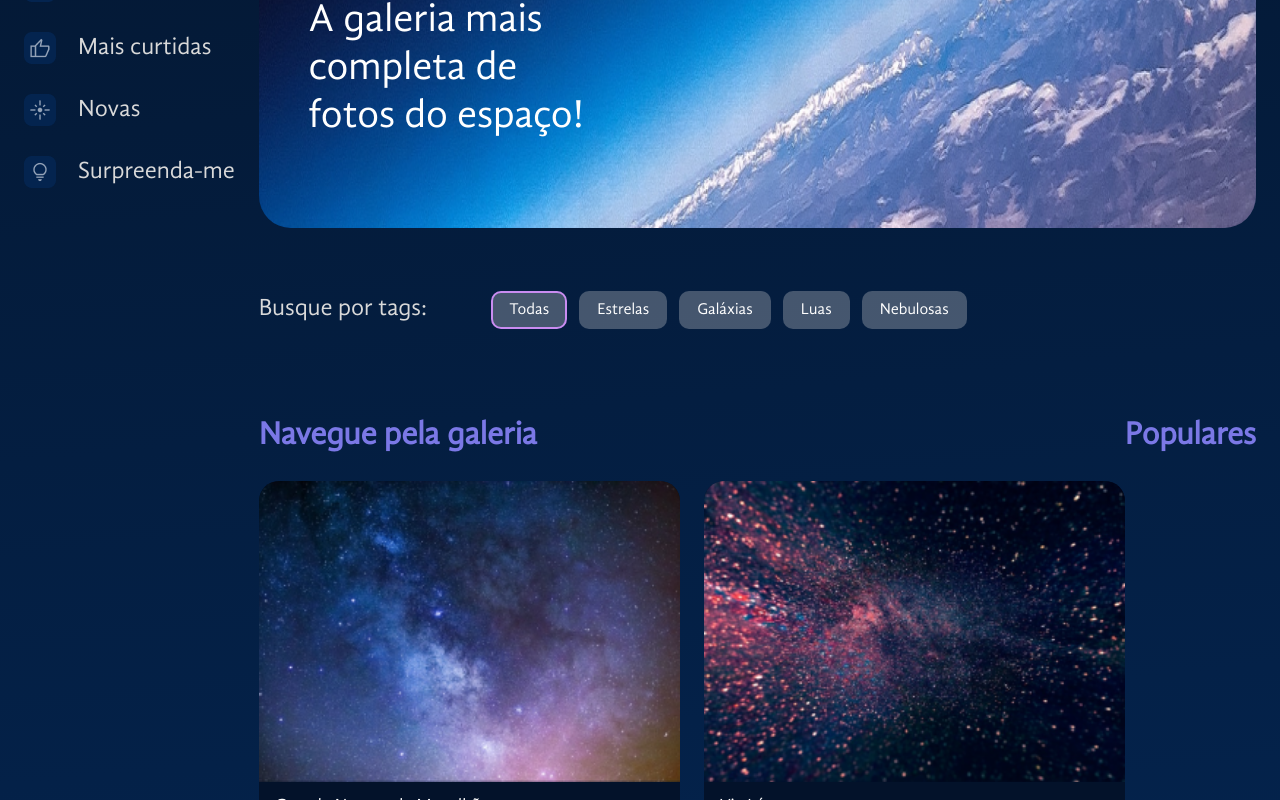
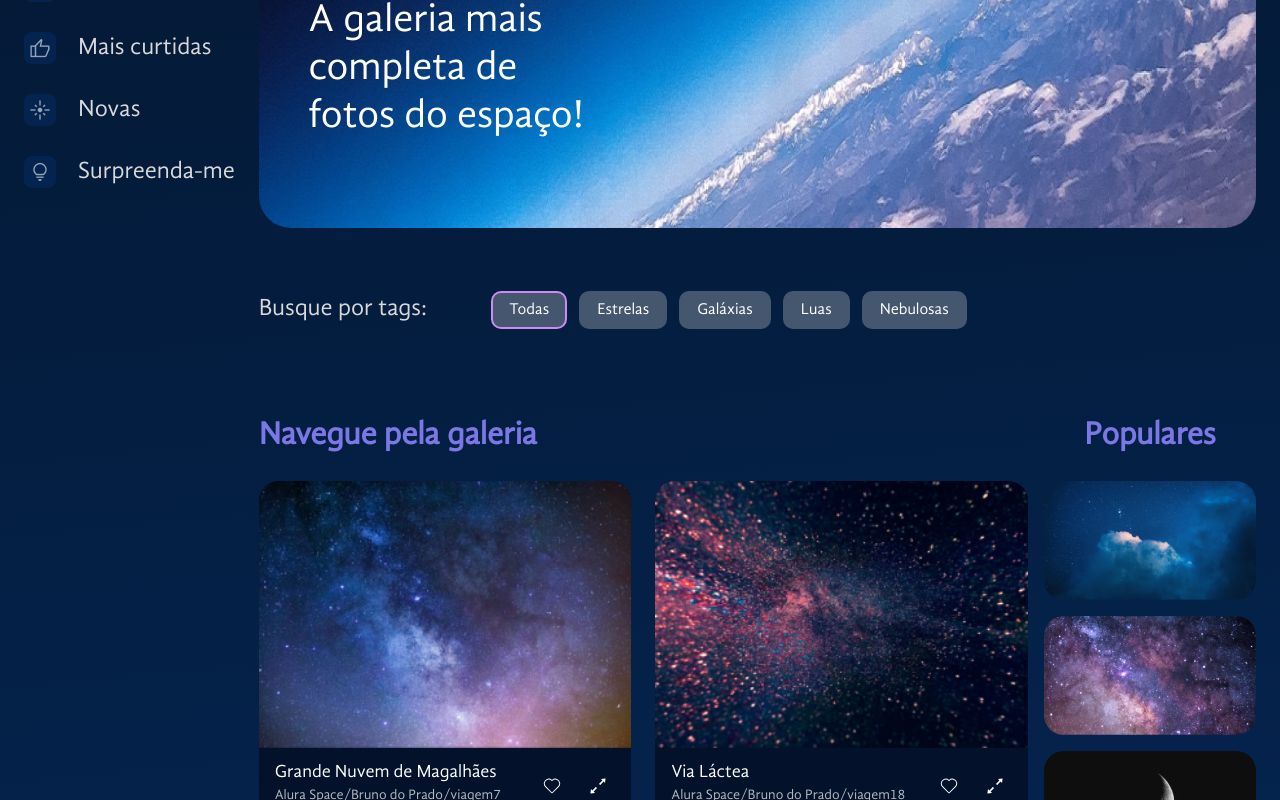
Before and after one commit to BrunoPradoPrado/trilhaReactAlura-spaceApp, a React (Vite) app: page / in a window 1280 px wide. Shown: the part 300-1100 px from the top of the page. Built offline with nearby package versions, Linux system fonts and the light colour scheme.

Commit message:
desafio add BarraPopulares

```diff
--- a/src/App.jsx
+++ b/src/App.jsx
@@ -6,12 +6,13 @@ import Banner           from "./componentes/Banner"
 import Galeria          from "./componentes/Galeria"
 import bannerBackground from "/assets/banner.png"
 import fotos            from "./fotos.json"
-import { useState } from "react"
+import { useState }     from "react"
+import BarraPopulares   from "./componentes/Galeria/BarraPopulares"
 
 const FundoGradiente = styled.div`
   background: linear-gradient(174.61deg, #041833 4.16%, #04244F 48%, #154580 96.76%);
   min-height: 100vh;
-  padding: 1rem 1.5rem
+  padding: 1rem 1.5rem;
 `
 
 const AppContainer = styled.div`
--- /dev/null
+++ b/src/componentes/Galeria/BarraPopulares/index.jsx
@@ -0,0 +1,59 @@
+import styled from "styled-components"
+import Titulo from "../../Titulo"
+
+
+const fotosPopulares = [
+  "foto-1.png",
+  "foto-2.png",
+  "foto-3.png",
+  "foto-4.png",
+  "foto-5.png",
+]
+
+const ColunaFotos = styled.section`
+    display: flex;
+    flex-direction: column;
+    gap: 16px;
+`
+
+const Imagem = styled.img`
+    max-width: 212px;
+    border-radius: 20px;
+`
+
+const Botao = styled.button`
+    background-color: transparent;
+    color: #fff;
+    border: 2px solid;
+    border-color: #C98CF1;
+    padding: 12px 20px;
+    font-size: 20px;
+    border-radius: 10px;
+    cursor: pointer;
+    width: 100%;
+    margin-top: 16px;
+
+    &:hover {
+    background-color: rgba(201, 140, 241, 0.6);
+  }
+`
+
+const Populares = () => {
+    return (
+        <section>
+            <Titulo $alinhamento='center'>Populares</Titulo>
+            <ColunaFotos>
+                {fotosPopulares.map((foto, index) => (
+                    <Imagem
+                        key={index}
+                        src={`/imagens/populares/${foto}`}
+                        alt={`Imagem popular - ${index}`}
+                    />
+                ))}
+            </ColunaFotos>
+            <Botao>Ver mais</Botao>
+        </section>
+    )
+}
+
+export default Populares
--- a/src/componentes/Galeria/index.jsx
+++ b/src/componentes/Galeria/index.jsx
@@ -1,8 +1,9 @@
-import styled from "styled-components"
-import Titulo from "../Titulo"
-import Tags from "./Tags"
-import Populares from "./Populares"
-import Imagem from "./Imagem"
+import styled         from "styled-components"
+import Titulo         from "../Titulo"
+import Tags           from "./Tags"
+import Populares      from "./Populares"
+import Imagem         from "./Imagem"
+import BarraPopulares from "./BarraPopulares"
 
 const GaleriaContainer = styled.div`
     display: flex;
@@ -11,6 +12,7 @@ const GaleriaContainer = styled.div`
 
 const SecaoFluida = styled.section`
     flex-grow: 1;
+    margin-right: 1rem;
 `
 
 const SecaoFotos = styled.section`
@@ -31,7 +33,7 @@ const Galeria = ( { fotos = [] } ) => {
                         {fotos.map( foto => <Imagem key={foto.id} foto={foto} />)}
                     </SecaoFotos>
                 </SecaoFluida>
-                <Populares />
+                <BarraPopulares />
             </GaleriaContainer>
         </>
     )
```
